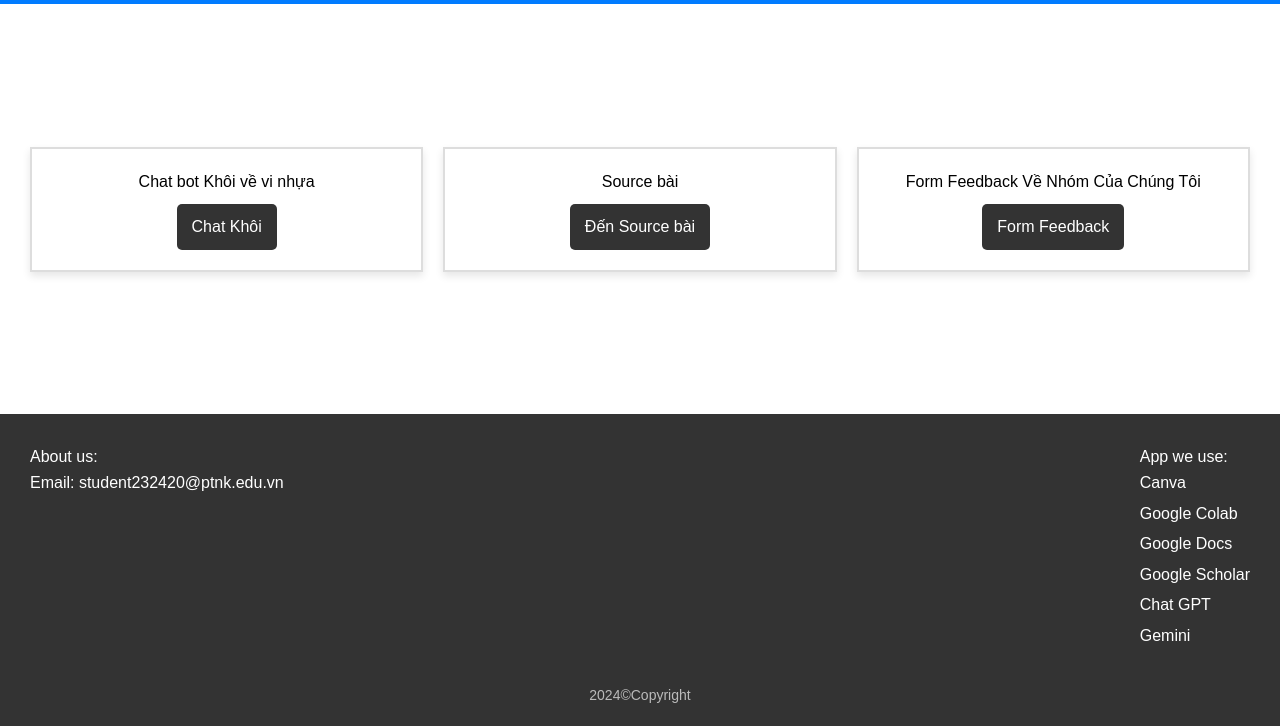
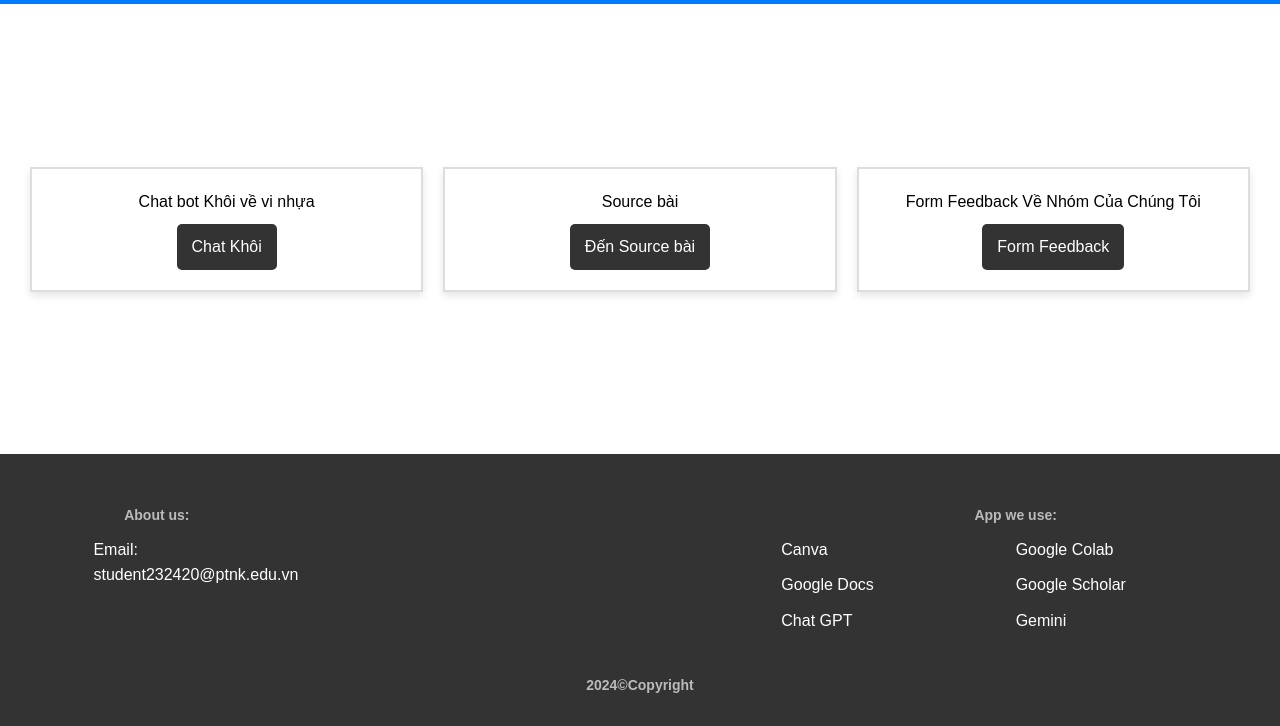
Before and after one commit to TCGxDreams/microplastics_chatbot, a plain HTML site: page index.html in a window 1280 px wide. Shown: the part 74-800 px from the top of the page. Drawn offline with Linux system fonts and the light colour scheme; files whose address does not match are found by name.

Commit message:
Update style.css

```diff
--- a/css/style.css
+++ b/css/style.css
@@ -3,64 +3,113 @@
     padding: 0;
     box-sizing: border-box;
 }
-
 body {
     font-family: Arial, sans-serif;
     line-height: 1.6;
     display: flex;
     flex-direction: column;
     min-height: 100vh;
-    background-color: #f0f0f0;
+    background-color: #f0f0f0; /* Màu nền xám nhạt */
 }
-
 header {
-    background-color: #007BFF;
-    color: white;
+    background-color: #007BFF; /* Header màu xanh */
+    color: white; /* Chữ màu trắng */
     padding: 20px;
     text-align: center;
     font-size: 24px;
 }
-
 .container {
     flex: 1;
     display: flex;
     justify-content: center;
     align-items: center;
     padding: 20px;
-    background-color: #ffffff;
-    flex-wrap: wrap;
+    background-color: #ffffff; /* Nền trắng cho container */
+    flex-wrap: wrap; /* Đảm bảo các ô sẽ xuống dòng khi không đủ không gian */
 }
-
 .Box {
-    background-color: #fff;
-    border: 2px solid #ddd;
+    background-color: #fff; /* Màu nền trắng */
+    border: 2px solid #ddd; /* Viền xám nhạt */
     padding: 20px;
     width: 300px;
     text-align: center;
     margin: 10px;
     box-shadow: 0 4px 8px rgba(0, 0, 0, 0.1);
+    flex: 1 1 300px;
     max-width: 100%;
-    flex: 1 1 300px;
 }
-
 .buttons {
     margin-top: 10px;
 }
-
 .btn {
     text-decoration: none;
     padding: 10px 15px;
     color: white;
-    background-color: #333;
+    background-color: #333; /* Nút màu đen */
     border-radius: 5px;
     font-size: 16px;
     display: inline-block;
 }
-
 .btn:hover {
-    background-color: #555;
+    background-color: #555; /* Nút màu xám đậm khi hover */
 }
-
+footer {
+    background-color: #333; /* Footer màu đen */
+    color: white;
+    padding: 20px;
+    text-align: center;
+    display: flex;
+    justify-content: space-between;
+    align-items: flex-start;
+    flex-wrap: wrap;
+}
+footer div {
+    margin: 10px;
+}
+footer ul {
+    list-style-type: none;
+}
+footer ul li {
+    margin-bottom: 5px;
+}
+footer a {
+    color: #ffffff; /* Link màu trắng */
+    text-decoration: none;
+}
+footer a:hover {
+    text-decoration: underline;
+    color: #ddd; /* Link hover chuyển thành xám nhạt */
+}
+footer p {
+    margin-top: 10px;
+}
+.bottom p {
+    text-align: center;
+    font-size: 14px;
+    color: #bbb; /* Màu chữ xám nhạt cho footer */
+    margin-top: 20px;
+}
+footer ul {
+    list-style-type: none;
+    padding: 0;
+    display: flex;
+    flex-wrap: wrap; /* Đảm bảo các mục sẽ được wrap thành nhiều hàng khi cần */
+    justify-content: center;
+}
+footer ul li {
+    width: 50%; /* Chia mỗi mục thành 50% để tạo 2 cột */
+    margin-bottom: 10px; /* Khoảng cách giữa các mục */
+    text-align: left; /* Căn trái cho mỗi mục */
+}
+footer a {
+    color: #ffffff; /* Link màu trắng */
+    text-decoration: none;
+    font-size: 16px; /* Kích thước chữ */
+}
+footer a:hover {
+    text-decoration: underline;
+    color: #ddd; /* Link hover chuyển thành xám nhạt */
+}
 footer {
     background-color: #333;
     color: white;
@@ -70,42 +119,88 @@ footer {
     justify-content: space-between;
     align-items: flex-start;
     flex-wrap: wrap;
-    position: relative;
 }
-
+footer div {
+    margin: 10px;
+}
+footer ul {
+    list-style-type: none;
+    padding: 0;
+}
+/* Chỉ áp dụng flex cho phần "App we use" */
+footer .app-list {
+    display: flex;
+    flex-wrap: wrap;
+    justify-content: center;
+}
+footer .app-list li {
+    width: 50%; /* Chia mỗi mục thành 50% để tạo 2 cột */
+    margin-bottom: 10px; /* Khoảng cách giữa các mục */
+    text-align: left; /* Căn trái cho mỗi mục */
+}
+footer .about-list {
+    text-align: left; /* Căn trái cho About us */
+}
+footer a {
+    color: #ffffff; /* Link màu trắng */
+    text-decoration: none;
+    font-size: 16px;
+}
+footer a:hover {
+    text-decoration: underline;
+    color: #ddd; /* Link hover chuyển thành xám nhạt */
+}
+footer {
+    background-color: #333;
+    color: white;
+    padding: 20px;
+    display: flex;
+    justify-content: space-between;
+    align-items: flex-start;
+    flex-wrap: wrap;
+    position: relative; /* Đảm bảo vị trí tương đối */
+}
 footer div {
     margin: 10px;
     text-align: left;
 }
-
+footer p {
+    font-size: 18px;
+    font-weight: bold;
+    margin-bottom: 10px;
+}
 footer ul {
     list-style-type: none;
     padding: 0;
 }
-
-footer ul li {
-    margin-bottom: 5px;
+footer .app-list {
+    display: flex;
+    flex-wrap: wrap;
+    justify-content: center;
 }
-
+footer .app-list li {
+    width: 50%;
+    margin-bottom: 10px;
+    text-align: left;
+}
 footer a {
     color: #ffffff;
     text-decoration: none;
     font-size: 16px;
 }
-
 footer a:hover {
     text-decoration: underline;
     color: #ddd;
 }
-
+/* Đảm bảo copyright nằm ở dưới cùng */
 footer .copyright {
     font-size: 14px;
     color: #bbb;
     text-align: center;
     width: 100%;
-    margin-top: 20px;
+    margin-top: 20px; /* Đẩy copyright cách xa các phần khác */
 }
-
+/* Đảm bảo rằng trên các thiết bị nhỏ hơn, giao diện vẫn hiển thị tốt */
 @media (max-width: 768px) {
     .container {
         flex-direction: column;
@@ -113,7 +208,8 @@ footer .copyright {
     }
 
     .Box {
-        width: 90%; /* Ensure boxes take up most of the screen width on smaller screens */
+        width: 90%;
+        height: 150px/* Ensure boxes take up most of the screen width on smaller screens */
         margin: 10px 0; /* Adjust margin for spacing */
     }
 
```
